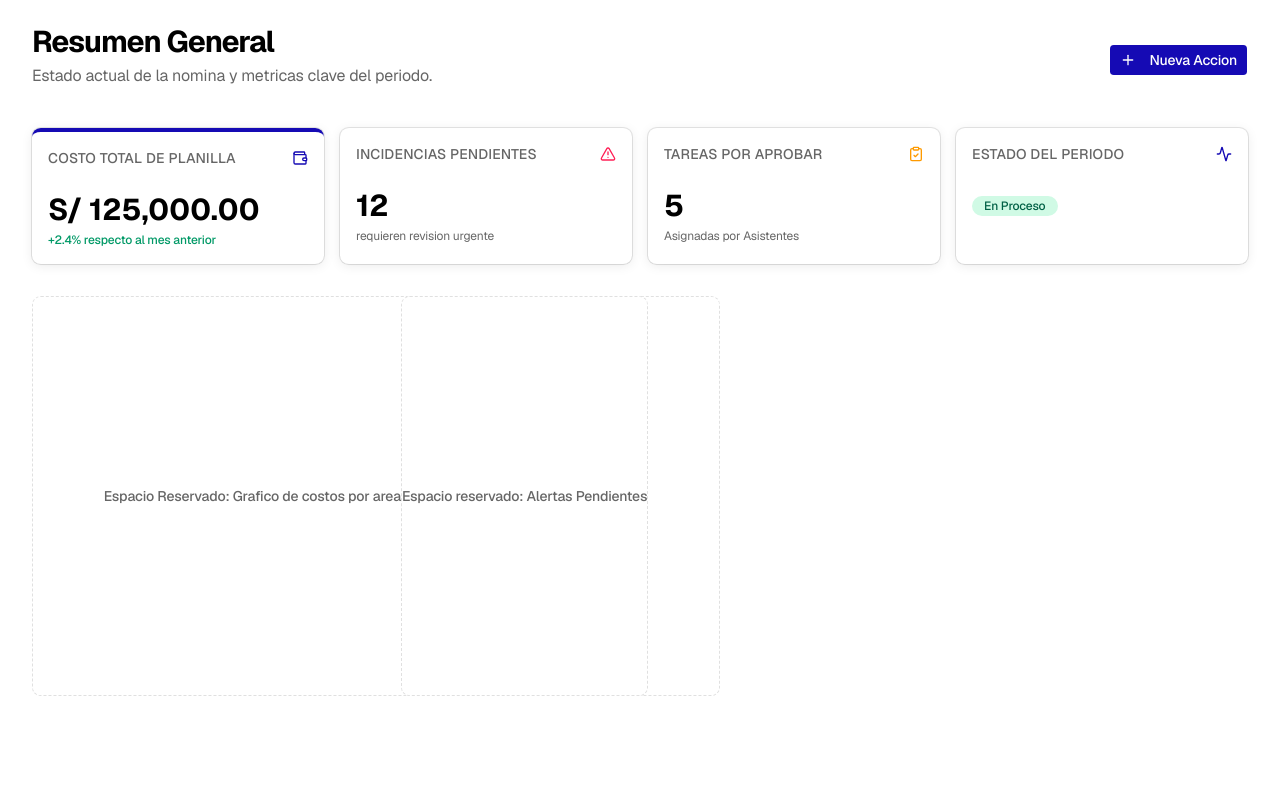
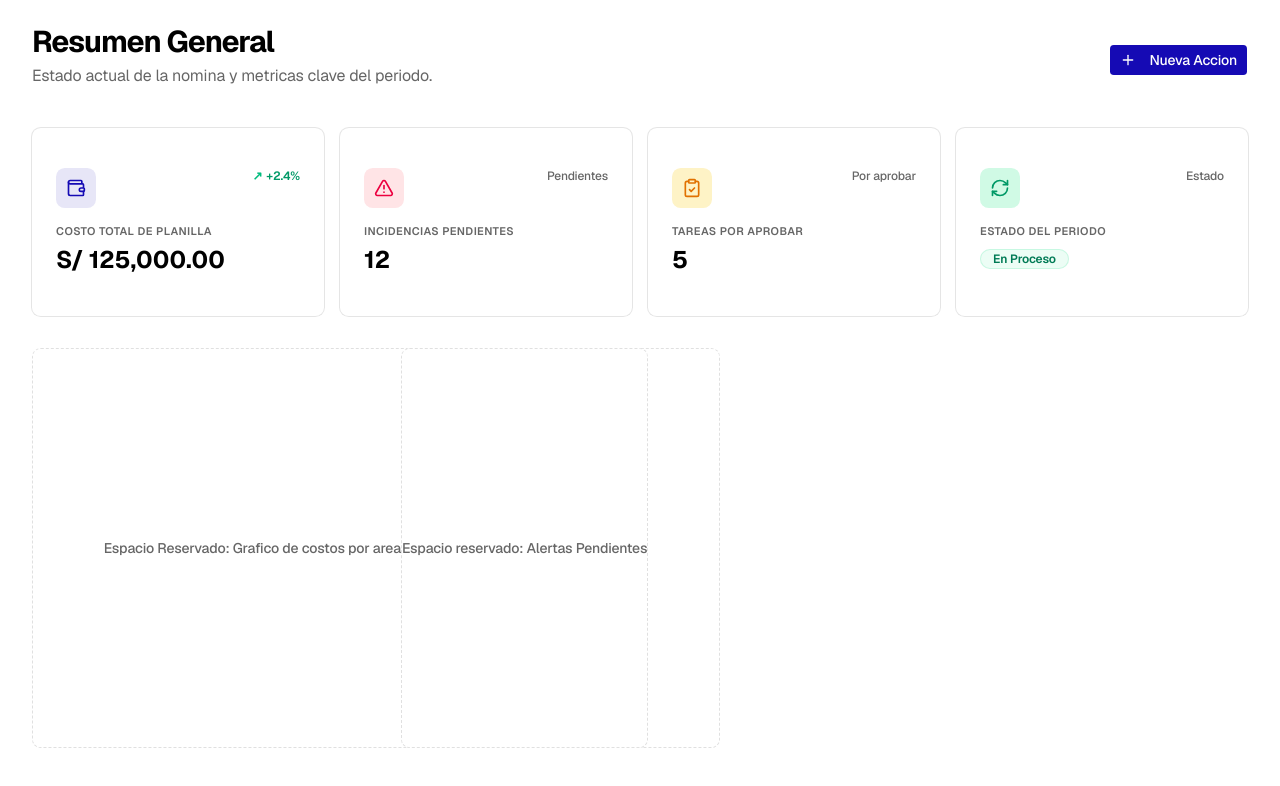
Before and after one commit to ZER0SEV7N/bella-jyp-frontend, a Next.js app: page /contador/dashboard in a window 1280 px wide. Shown: the top 786 px of the page. Built offline with nearby package versions, Linux system fonts and the light colour scheme.

Commit message:
fix/ summer card improved

```diff
--- a/src/features/tareas/components/card-summary.tsx
+++ b/src/features/tareas/components/card-summary.tsx
@@ -1,24 +1,26 @@
-import { Card,CardContent, CardHeader, CardTitle } from "@/shared/components/ui/card";
+import { Card, CardContent } from "@/shared/components/ui/card";
 import { Badge } from "@/shared/components/ui/badge";
 import { formatSoles } from "@/shared/utils/format";
-import { Wallet, AlertTriangle, ClipboardCheck, Activity } from "lucide-react";
+import {
+  Wallet,
+  AlertTriangle,
+  ClipboardCheck,
+  RefreshCw
+} from "lucide-react";
 
-// 1. El contrato(Mock DTO): Mas adelante esto  vendra de shared contracts
+// 1. EL CONTRATO (Mock DTO)
 type DashboardMetricsDTO = {
   totalNomina: number;
   incrementoNomina: number;
   incidenciasPendientes: number;
   tareasPorAprobar: number;
-    estadoPeriodo: "En Proceso" | "Cerrado" | "Auditoria";
-
+  estadoPeriodo: "En Proceso" | "Cerrado" | "Auditoría";
 };
 
-// 2. LA SIMULACION: Limitamos el tiempo de respuesta en NestKS/n8n
+// 2. LA SIMULACIÓN ASÍNCRONA
 async function fetchMetrics(): Promise<DashboardMetricsDTO> {
-    //Pausamos la ekecucion 1.5 segundos para simular la latencia de red
   await new Promise((resolve) => setTimeout(resolve, 1500));
-
-    return{
+  return {
     totalNomina: 125000,
     incrementoNomina: 2.4,
     incidenciasPendientes: 12,
@@ -27,81 +29,109 @@ async function fetchMetrics(): Promise<DashboardMetricsDTO> {
   };
 }
 
-// 3. EL COMPONENTE (Server Component: se ejecuta 100% en el servidor)
+// 3. EL COMPONENTE (Server Component con UI Avanzada)
 export default async function CardSummary() {
-    // Solicitamos los datos. Al ser un server component, podemos usar 'await' directamente
   const metrics = await fetchMetrics();
 
-    return(
+  // Clase base para las tarjetas: Aceleración por hardware, sombra suave, y elevación en Hover
+  const cardStyles = "group cursor-pointer transition-all duration-300 hover:shadow-lg hover:-translate-y-1 bg-white border-muted/40";
+  // Clase base para los contenedores de íconos
+  const iconBoxStyles = "p-2.5 rounded-xl transition-colors duration-300";
+
+  return (
     <>
-            <Card className="border-t-4 border-t-primary shadow-sm">
-                <CardHeader className="flex flex-row items-center justify-between pb-2 space-y-0">
-                    <CardTitle className="text-sm font-medium tracking-wide text-muted-foreground uppercase">
+      {/* Tarjeta 1: Costo Total */}
+      <Card className={cardStyles}>
+        <CardContent className="p-6">
+          <div className="flex justify-between items-start mb-4">
+            <div className={`${iconBoxStyles} bg-primary/10 text-primary group-hover:bg-primary group-hover:text-white`}>
+              <Wallet className="w-5 h-5" />
+            </div>
+            <div className="text-xs font-semibold text-emerald-600 flex items-center">
+              <span className="text-emerald-500 mr-1">↗</span> +{metrics.incrementoNomina}%
+            </div>
+          </div>
+          <div className="space-y-1">
+            <p className="text-[11px] font-semibold text-muted-foreground uppercase tracking-wider">
               Costo Total de Planilla
-                    </CardTitle>
-                    <Wallet className="w-4 h-4 text-primary"/>
-                </CardHeader>
-                <CardContent>
-                    <div className="text-3xl font-bold text-foreground">
+            </p>
+            <h3 className="text-2xl font-bold text-foreground">
               {formatSoles(metrics.totalNomina)}
+            </h3>
           </div>
-                    <p className="text-xs font-medium text-emerald-600 mt-1">
-                        +{metrics.incrementoNomina}% respecto al mes anterior
-                    </p>
         </CardContent>
       </Card>
 
-            <Card className="shadow-sm">
-                <CardHeader className="flex flex-row items-center justify-between pb-2 space-y-0">
-                    <CardTitle className="text-sm font-medium tracking-wide text-muted-foreground uppercase">
+      {/* Tarjeta 2: Incidencias */}
+      <Card className={cardStyles}>
+        <CardContent className="p-6">
+          <div className="flex justify-between items-start mb-4">
+            <div className={`${iconBoxStyles} bg-rose-100 text-rose-600 group-hover:bg-rose-600 group-hover:text-white`}>
+              <AlertTriangle className="w-5 h-5" />
+            </div>
+            <div className="text-xs font-medium text-muted-foreground">
+              Pendientes
+            </div>
+          </div>
+          <div className="space-y-1">
+            <p className="text-[11px] font-semibold text-muted-foreground uppercase tracking-wider">
               Incidencias Pendientes
-                    </CardTitle>
-                    <AlertTriangle className="w-4 h-4 text-rose-500" />
-                </CardHeader>
-                <CardContent>
-                    <div className="text-3xl font-bold text-foreground">
+            </p>
+            <h3 className="text-2xl font-bold text-foreground">
               {metrics.incidenciasPendientes}
+            </h3>
           </div>
-                    <p className="text-xs text-muted-foreground mt-1">
-                        requieren revision urgente
-                    </p>
         </CardContent>
       </Card>
 
-            <Card className="shadow-sm">
-                <CardHeader className="flex flex-row items-center justify-between pb-2 space-y-0">
-                    <CardTitle className="text-sm font-medium tracking-wide text-muted-foreground uppercase">
-                        Tareas Por Aprobar
-                    </CardTitle>
-                    <ClipboardCheck className="w-4 h-4 text-amber-500"/>
-                </CardHeader>
-                <CardContent >
-                    <div className="text-3xl font-bold text-foreground">
+      {/* Tarjeta 3: Tareas */}
+      <Card className={cardStyles}>
+        <CardContent className="p-6">
+          <div className="flex justify-between items-start mb-4">
+            <div className={`${iconBoxStyles} bg-amber-100 text-amber-600 group-hover:bg-amber-600 group-hover:text-white`}>
+              <ClipboardCheck className="w-5 h-5" />
+            </div>
+            <div className="text-xs font-medium text-muted-foreground">
+              Por aprobar
+            </div>
+          </div>
+          <div className="space-y-1">
+            <p className="text-[11px] font-semibold text-muted-foreground uppercase tracking-wider">
+              Tareas por Aprobar
+            </p>
+            <h3 className="text-2xl font-bold text-foreground">
               {metrics.tareasPorAprobar}
+            </h3>
           </div>
-                    <p className="text-xs text-muted-foreground mt-1">
-                        Asignadas por Asistentes
-                    </p>
-
         </CardContent>
       </Card>
-            <Card className="shadow-sm">
-                <CardHeader className="flex flex-row items-center justify-between pb-2 space-y-0">
-                    <CardTitle className="text-sm font-medium tracking-wide text-muted-foreground uppercase">
+
+      {/* Tarjeta 4: Estado */}
+      <Card className={cardStyles}>
+        <CardContent className="p-6">
+          <div className="flex justify-between items-start mb-4">
+            <div className={`${iconBoxStyles} bg-emerald-100 text-emerald-600 group-hover:bg-emerald-600 group-hover:text-white`}>
+              <RefreshCw className="w-5 h-5" />
+            </div>
+            <div className="text-xs font-medium text-muted-foreground">
+              Estado
+            </div>
+          </div>
+          <div className="space-y-1">
+            <p className="text-[11px] font-semibold text-muted-foreground uppercase tracking-wider">
               Estado del Periodo
-                    </CardTitle>
-                    <Activity className="w-4 h-4 text-primary" />
-                </CardHeader>
-                <CardContent className="flex flex-col items-start justify-center pt-2">
+            </p>
+            <div className="pt-1">
               <Badge
-                        variant="default"
-                        className="bg-emerald-100 text-emerald-800 hover:bg-emerald-200 border-none px-3 py-1"
+                variant="outline"
+                className="bg-emerald-50 text-emerald-700 border-emerald-200/50 hover:bg-emerald-100 px-3 py-1 font-semibold"
               >
                 {metrics.estadoPeriodo}
               </Badge>
+            </div>
+          </div>
         </CardContent>
       </Card>
     </>
-    )
-
+  );
 }
```
Lines whose indentation alone changed are shown as unchanged.
